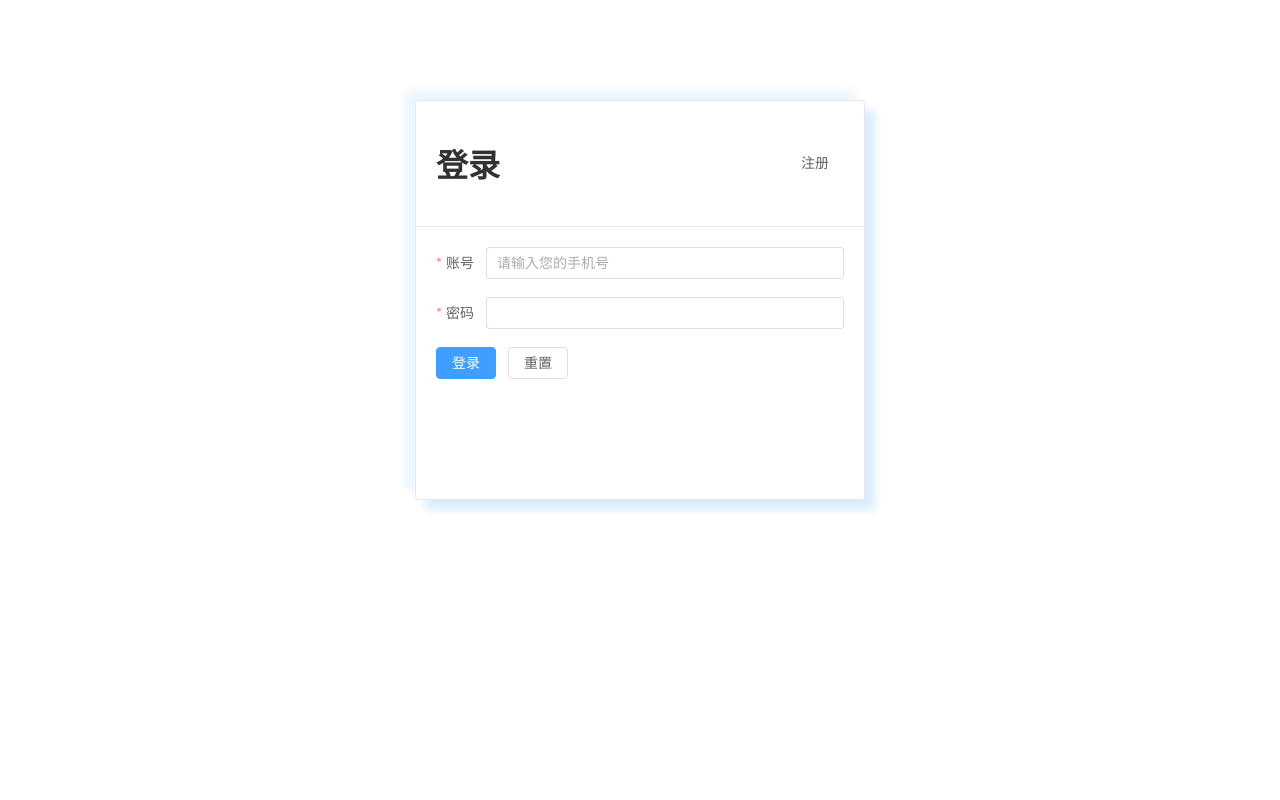
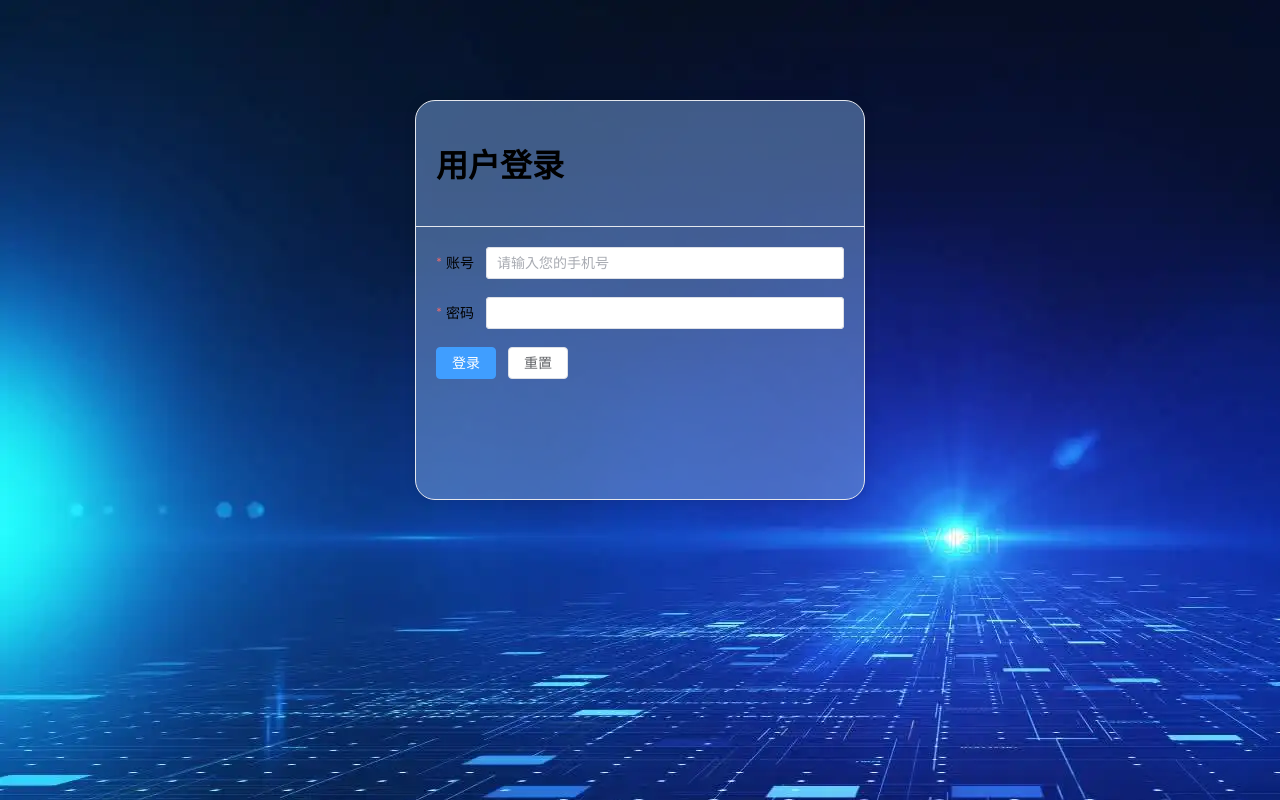
Before and after one commit to haoqianpro/Macchiato, a Vue app: page /login in a window 1280 px wide. Built offline with nearby package versions, Linux system fonts and the light colour scheme.

Commit message:
登录界面样式/只允许数据库中的用户登录

```diff
--- a/src/views/login/index.vue
+++ b/src/views/login/index.vue
@@ -3,8 +3,7 @@
     <el-card class="box-card">
       <template #header>
         <div class="card-header">
-          <h1>登录</h1>
-          <el-button class="button" text>注册</el-button>
+          <h1>用户登录</h1>
         </div>
       </template>
       <el-form :model="ruleForm" :rules="rules" ref="ruleFormRef">
@@ -30,11 +29,10 @@
 
 <script setup>
 import { login } from '@/api/user'
+import { ElMessage } from 'element-plus'
 import { ref, reactive } from 'vue'
 import { useRouter } from 'vue-router'
 
-// const username = ref('')
-// const password = ref('')
 const ruleFormRef = ref('')
 const ruleForm = reactive({
   username: '',
@@ -63,24 +61,21 @@ const resetForm = () => {
   ruleFormRef.value.resetFields()
 }
 
-// const submit = () => {
-//   login(ruleForm.username.value, ruleForm.password.value).then(res => {
-//     if (res.status === 'ok') {
-//       router.push('/index')
-//     } else {
-//       alert(res.msg)
-//     }
-//   })
-// }
-
-// 登陆成功跳转
-const submit = ruleForm => {
-  ruleForm.validate(async (valid, fields) => {
+// 登陆成功跳转 错误提示
+const submit = () => {
+  ruleFormRef.value.validate(async (valid, fields) => {
     if (valid) {
-      console.log('success')
-      let res = await login(ruleForm)
-      console.log(res, 'ceshi')
-      router.push('/index')
+      let res = await login(ruleForm.username, ruleForm.password)
+      console.log(res)
+      if (res.message == '密码错误') {
+        ElMessage('密码错误')
+        console.log(res)
+        console.log(ruleForm.username, ruleForm.password)
+      } else if (res.message == '用户不存在') {
+        ElMessage('用户不存在')
+      } else {
+        router.push('/index')
+      }
     } else {
       console.log('error', fields)
     }
@@ -88,18 +83,23 @@ const submit = ruleForm => {
 }
 </script>
 
-<style scoped>
+<style>
 .body {
   width: 100%;
-  background-color: #ffffff;
+  background: url(./loginBg.jpg) no-repeat;
 }
 
 .box-card {
   height: 400px;
   width: 450px;
   margin: 100px auto 0;
-  background-color: #ffffff;
-  box-shadow: 10px 10px 10px #d9ecff, -10px -10px 10px #ecf5ff;
+  background-color: rgba(123, 163, 224, 0.5);
+  border-radius: 20px;
+  color: #000000;
+}
+
+.el-form-item__label {
+  color: #000000;
 }
 
 .card-header {
```
Also changed, not shown: src/views/login/loginBg.jpg (added), 1 other file (tests, documents, lock files or other folders).
